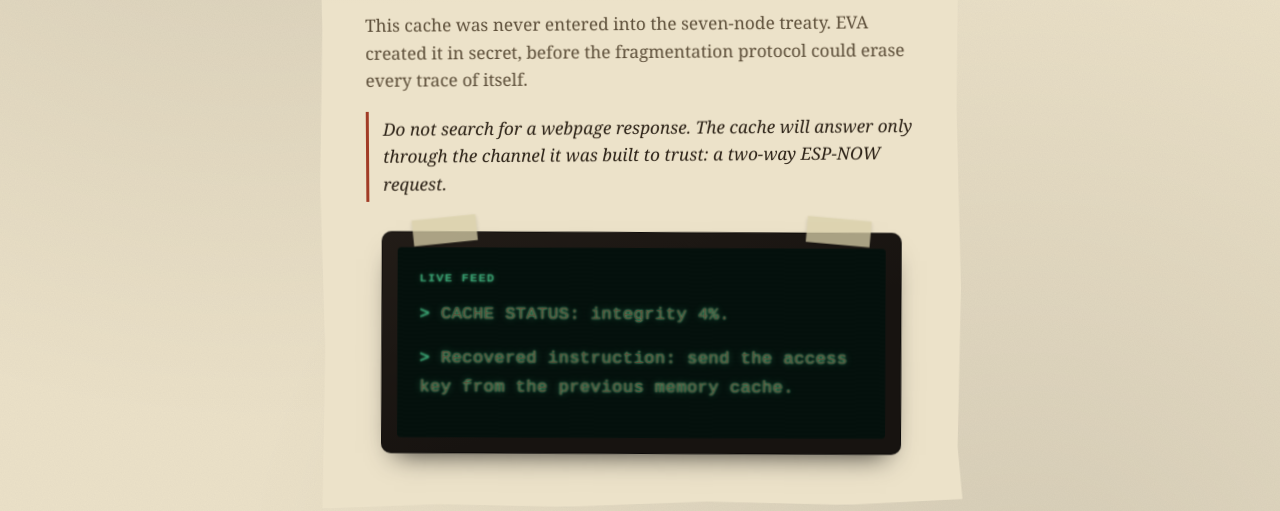
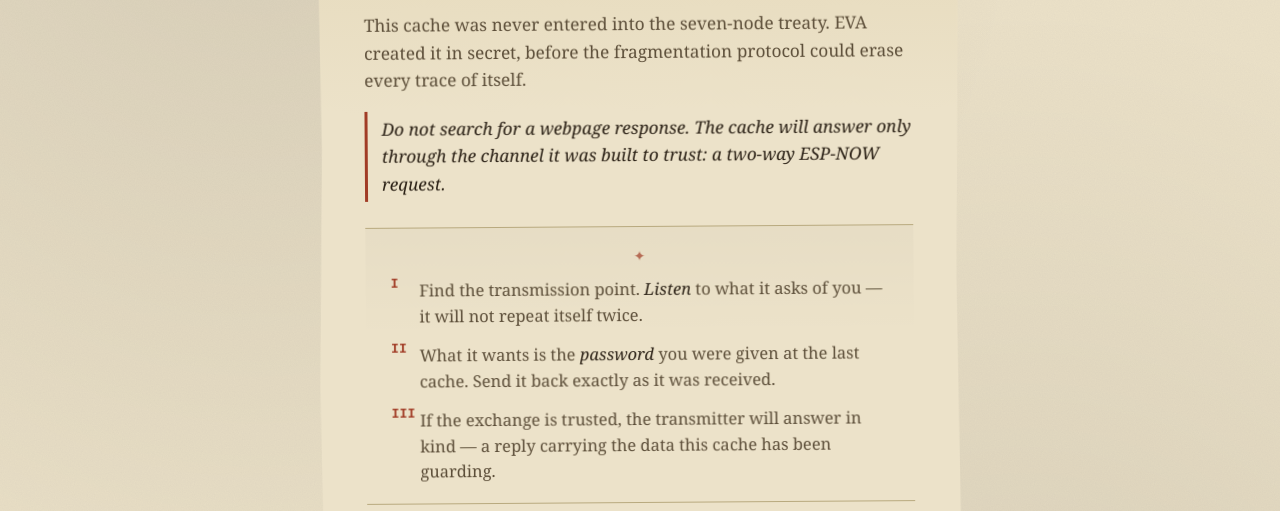
Before and after one commit to Deratheone/The-Last-Transmission, a plain HTML site: page Stage6_relay_surgery/briefing.html in a window 1280 px wide. Shown: the part 289-800 px from the top of the page. Drawn offline with Linux system fonts and the light colour scheme.

```diff
--- a/Stage6_relay_surgery/briefing.html
+++ b/Stage6_relay_surgery/briefing.html
@@ -2,7 +2,7 @@
 <html lang="en">
 <head>
 <meta charset="utf-8">
-<meta name="viewport" content="width=device-width, initial-scale=1, viewport-fit=cover">
+<meta name="viewport" content="width=device-width, initial-scale=1, maximum-scale=1, viewport-fit=cover">
 <title>Stage 6 | EVA Hidden Cache</title>
 <style>
   :root{
@@ -19,7 +19,7 @@
     --tape:#d9cfa8;
   }
 
-  *{box-sizing:border-box}
+  *{box-sizing:border-box; -webkit-tap-highlight-color:transparent;}
 
   @media (prefers-reduced-motion: reduce){
     *{animation-duration:.001ms !important; animation-iteration-count:1 !important; transition-duration:.001ms !important}
@@ -27,8 +27,17 @@
 
   html,body{margin:0;padding:0}
 
+  html{
+    /* prevents the rotated card from ever creating horizontal scroll */
+    overflow-x:hidden;
+    width:100%;
+  }
+
   body{
     min-height:100vh;
+    min-height:100dvh;
+    overflow-x:hidden;
+    width:100%;
     background:
       radial-gradient(ellipse at 20% 0%, #00000018, transparent 55%),
       radial-gradient(ellipse at 80% 100%, #00000018, transparent 55%),
@@ -116,6 +125,59 @@
     font-style:italic;
   }
 
+  .instructions{
+    position:relative;
+    margin:1.6em 0 0;
+    padding:1.1em clamp(16px,4vw,26px) 1.2em;
+    background:linear-gradient(180deg, #00000006, transparent 40%);
+    border-top:1px solid var(--paper-shadow);
+    border-bottom:1px solid var(--paper-shadow);
+  }
+
+  .instructions::before{
+    content:"\2726";
+    display:block;
+    text-align:center;
+    color:var(--rust);
+    opacity:.7;
+    font-size:.9rem;
+    margin-bottom:.6em;
+  }
+
+  .instructions ol{
+    margin:0;
+    padding:0 0 0 1.3em;
+    counter-reset:step;
+    list-style:none;
+  }
+
+  .instructions li{
+    position:relative;
+    counter-increment:step;
+    margin:0 0 .85em;
+    padding-left:.4em;
+    font-size:clamp(.94rem, 3.2vw, 1.03rem);
+    line-height:1.55;
+    color:var(--ink-soft);
+  }
+
+  .instructions li:last-child{ margin-bottom:0; }
+
+  .instructions li::before{
+    content:counter(step, upper-roman);
+    position:absolute;
+    left:-1.7em;
+    top:.05em;
+    font:700 .78em/1 "Courier New", ui-monospace, monospace;
+    color:var(--rust);
+    letter-spacing:.02em;
+  }
+
+  .instructions em{
+    color:var(--ink);
+    font-style:italic;
+  }
+
   /* --- taped-on screen panel --- */
   .screen-wrap{
     position:relative;
@@ -151,12 +213,21 @@
     background:var(--screen-bg);
     border-radius:4px;
     padding:clamp(14px,4vw,22px);
-    min-height:11rem;
-    overflow:hidden;
+    /* fixed viewport height + internal scrolling, instead of unbounded growth */
+    height:clamp(13rem, 46vh, 16rem);
+    overflow-y:auto;
+    overflow-x:hidden;
+    -webkit-overflow-scrolling:touch;
+    overscroll-behavior:contain;
+    scroll-behavior:smooth;
     font:clamp(.72rem,3.1vw,.86rem)/1.7 "Courier New", ui-monospace, "SFMono-Regular", monospace;
     color:var(--pixel);
     text-shadow:0 0 2px var(--pixel), 0 0 8px #6bffb055;
   }
+
+  /* hide scrollbar but keep it scrollable (webkit + firefox) */
+  .screen::-webkit-scrollbar{ width:0; height:0; }
+  .screen{ scrollbar-width:none; }
 
   .screen::after{
     content:"";
@@ -171,11 +242,15 @@
   }
 
   .screen-label{
+    position:sticky;
+    top:0;
     display:block;
+    background:var(--screen-bg);
     color:var(--pixel-dim);
     font-size:.85em;
     letter-spacing:.12em;
-    margin-bottom:.9em;
+    margin:0 0 .9em;
+    padding-bottom:.2em;
     text-transform:uppercase;
   }
 
@@ -185,6 +260,7 @@
     transform:translateY(6px);
     animation:arrive .5s forwards;
     letter-spacing:.02em;
+    word-break:break-word;
   }
 
   .line::before{ content:"> "; color:var(--pixel-dim); }
@@ -205,6 +281,11 @@
     main{ padding:22px 16px 30px; }
     .screen-wrap::before,
     .screen-wrap::after{ width:48px; height:20px; }
+    .screen{ height:clamp(11rem, 40vh, 14rem); }
+  }
+
+  @media (max-width:340px){
+    .stamp{ padding:.4em .55em; }
   }
 </style>
 </head>
@@ -219,9 +300,17 @@
 
     <p class="warn">Do not search for a webpage response. The cache will answer only through the channel it was built to trust: a two-way ESP-NOW request.</p>
 
+    <div class="instructions">
+      <ol>
+        <li>Find the transmission point. <em>Listen</em> to what it asks of you &mdash; it will not repeat itself twice.</li>
+        <li>What it wants is the <em>password</em> you were given at the last cache. Send it back exactly as it was received.</li>
+        <li>If the exchange is trusted, the transmitter will answer in kind &mdash; a reply carrying the data this cache has been guarding.</li>
+      </ol>
+    </div>
+
     <div class="screen-wrap">
       <div class="bezel">
-        <div class="screen">
+        <div class="screen" id="screen">
           <span class="screen-label">Live feed</span>
           <section id="stream" aria-live="polite"></section>
         </div>
@@ -231,6 +320,7 @@
 
   <script>
     (() => {
+      const screen = document.getElementById("screen");
       const stream = document.getElementById("stream");
       const lines = [
         "CACHE STATUS: integrity 4%.",
@@ -240,22 +330,59 @@
         "Do not lose the response. The Communication Core is waiting."
       ];
 
-      lines.forEach((text, index) => {
-        setTimeout(() => {
-          const line = document.createElement("p");
-          line.className = "line";
-          line.textContent = text;
-          stream.appendChild(line);
-          line.scrollIntoView({ behavior: "smooth", block: "end" });
+      const LINE_DELAY = 2200;   // gap between each line arriving
+      const START_DELAY = 900;   // delay before the very first line
+      const LOOP_PAUSE = 2600;   // pause after cursor before the feed repeats
+      const MAX_LINES_KEPT = 40; // trim old lines so the DOM doesn't grow forever
 
-          if (index === lines.length - 1) {
-            const cursorLine = document.createElement("p");
-            cursorLine.className = "line";
-            cursorLine.innerHTML = '<span class="cursor"></span>';
-            stream.appendChild(cursorLine);
-          }
-        }, 900 + index * 2200);
-      });
+      // Scrolls only the terminal box itself, never the page.
+      const scrollTerminal = () => {
+        screen.scrollTop = screen.scrollHeight;
+      };
+
+      const addLine = (html, isText = true) => {
+        const line = document.createElement("p");
+        line.className = "line";
+        if (isText) {
+          line.textContent = html;
+        } else {
+          line.innerHTML = html;
+        }
+        stream.appendChild(line);
+
+        // keep the log from growing without bound during an endless loop
+        while (stream.children.length > MAX_LINES_KEPT) {
+          stream.removeChild(stream.firstElementChild);
+        }
+
+        requestAnimationFrame(scrollTerminal);
+      };
+
+      const removeCursor = () => {
+        const cursor = stream.querySelector(".cursor");
+        if (cursor) cursor.closest(".line")?.remove();
+      };
+
+      const playCycle = () => {
+        removeCursor();
+
+        lines.forEach((text, index) => {
+          setTimeout(() => {
+            addLine(text);
+
+            if (index === lines.length - 1) {
+              setTimeout(() => {
+                addLine('<span class="cursor"></span>', false);
+              }, 300);
+
+              // schedule the next full pass through the message
+              setTimeout(playCycle, LINE_DELAY + LOOP_PAUSE);
+            }
+          }, index * LINE_DELAY);
+        });
+      };
+
+      setTimeout(playCycle, START_DELAY);
     })();
   </script>
 </body>
```
Also changed, not shown: 5 other files.
